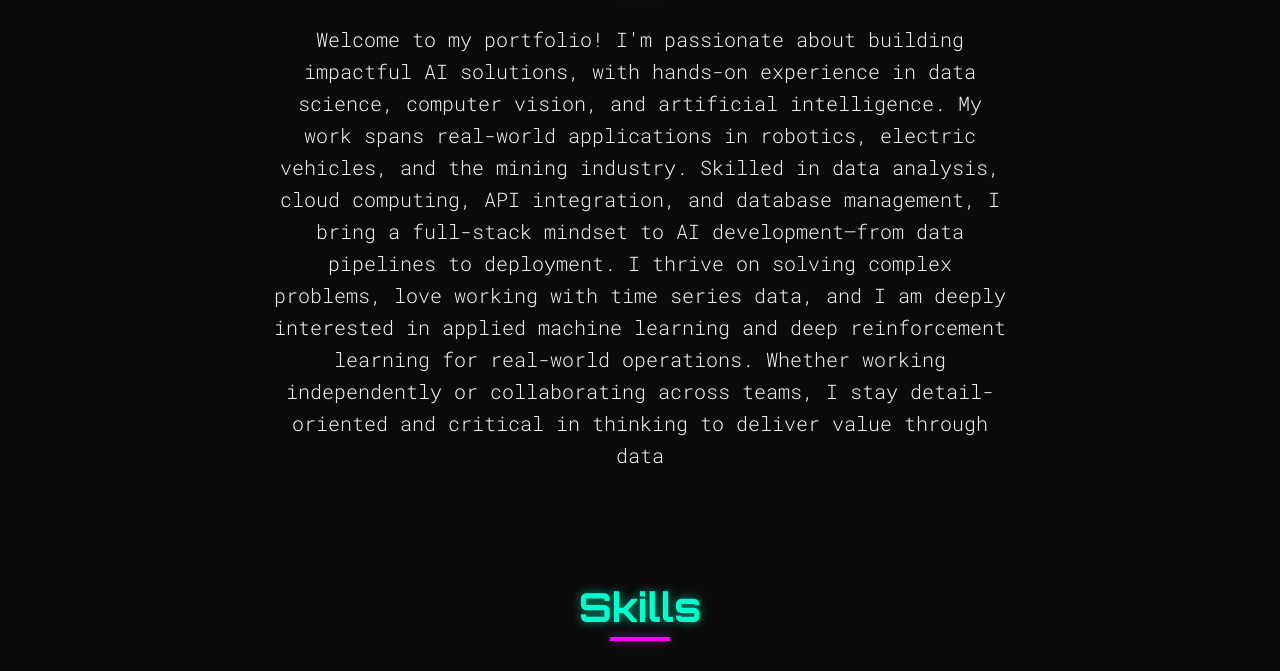
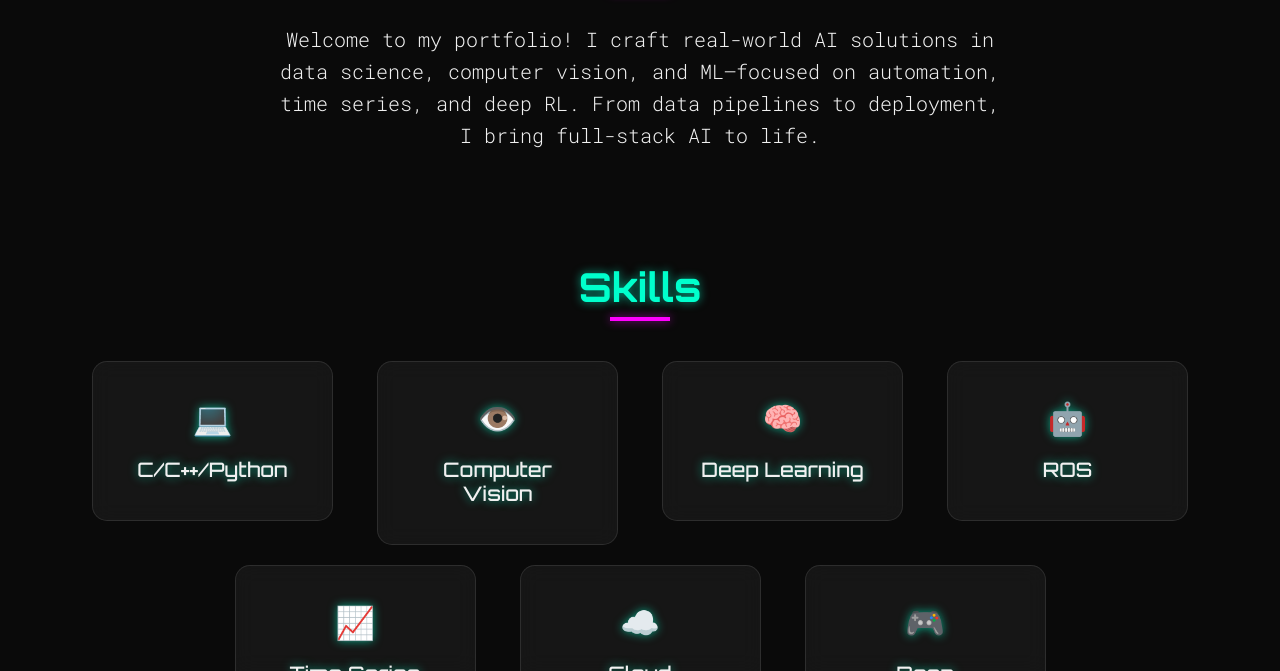
Before and after one commit to Indrapuma/indrapuma.github.io, a plain HTML site: page index.html in a window 1280 px wide. Shown: the part 757-1428 px from the top of the page. Drawn offline with nearby package versions, Linux system fonts and the light colour scheme.

Commit message:
Update index.html

```diff
--- a/index.html
+++ b/index.html
@@ -232,12 +232,7 @@
         <div class="row justify-content-center">
           <div class="col-lg-8 text-center">
             <p class="lead">
-              Welcome to my portfolio!  I'm passionate about building impactful AI solutions, with hands-on experience in data science, computer vision, and artificial intelligence.
-My work spans real-world applications in robotics, electric vehicles, and the mining industry. Skilled in data analysis, cloud computing,
-API integration, and database management, I bring a full-stack mindset to AI development—from data pipelines to deployment. I thrive on
-solving complex problems, love working with time series data, and I am deeply interested in applied machine learning and deep
-reinforcement learning for real-world operations. Whether working independently or collaborating across teams, I stay detail-oriented and
-critical in thinking to deliver value through data
+              Welcome to my portfolio!  I craft real-world AI solutions in data science, computer vision, and ML—focused on automation, time series, and deep RL. From data pipelines to deployment, I bring full-stack AI to life.
             </p>
           </div>
         </div>
```
